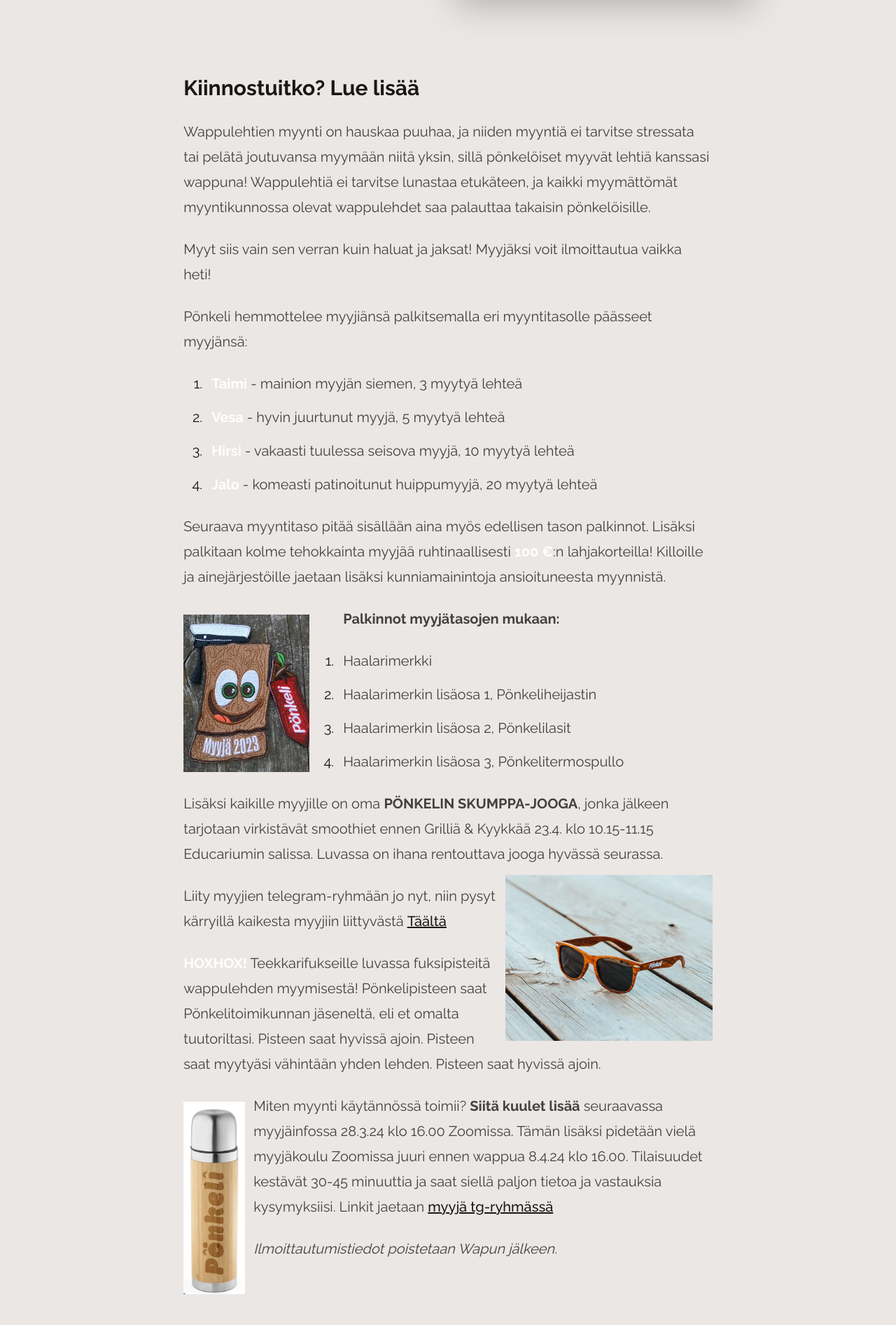
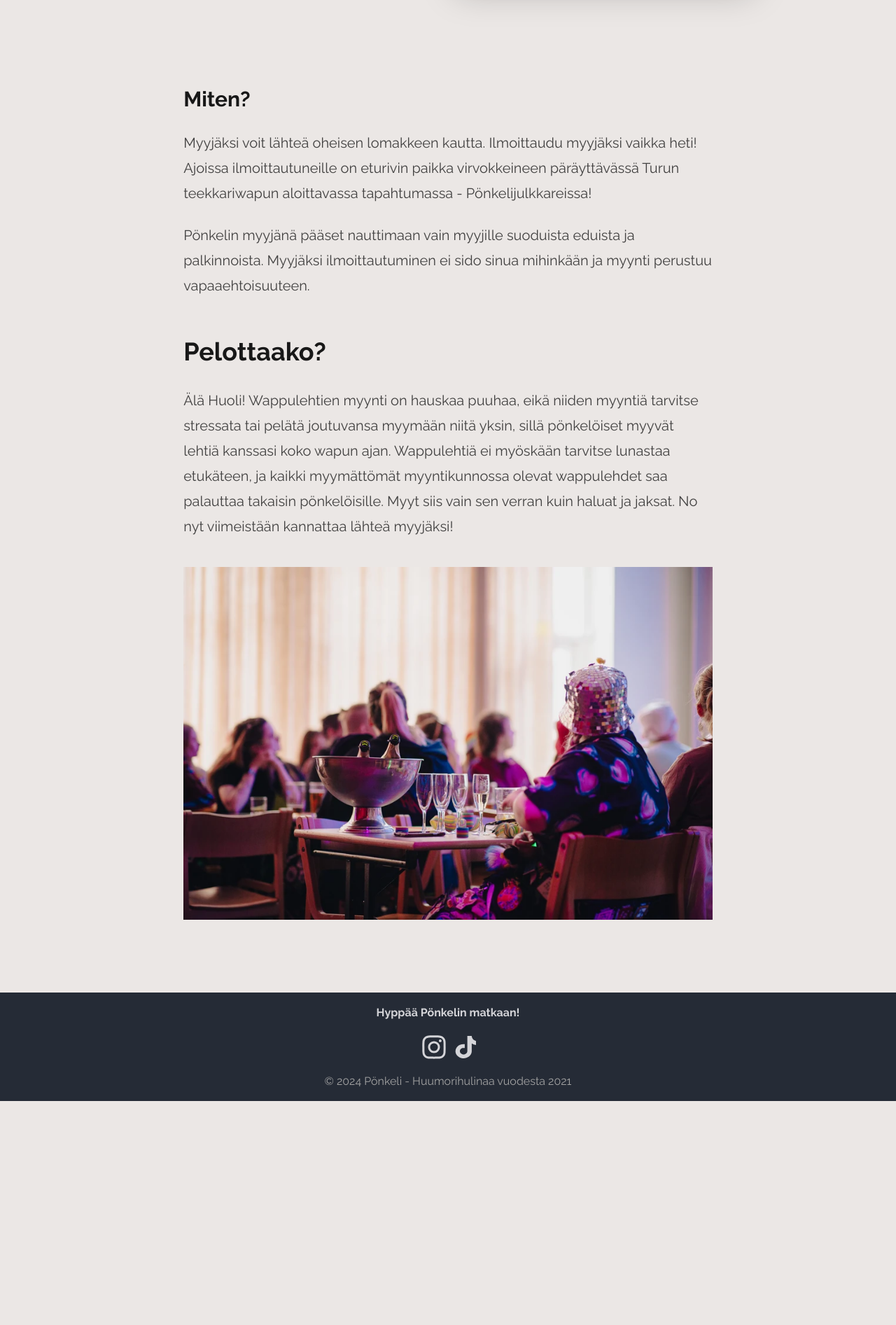
Before and after one commit to kolmeseiska/next-wappulehti, a Next.js app: page /myyjarekry in a window 1280 px wide. Shown: the part 707-2600 px from the top of the page at 70% size. After the commit the page ends 2280 px from the top, so only its background shows below. Built offline with nearby package versions, Linux system fonts and the light colour scheme.

Commit message:
Update myyjarekry page

```diff
--- a/src/app/(main)/myyjarekry/page.tsx
+++ b/src/app/(main)/myyjarekry/page.tsx
@@ -1,7 +1,6 @@
 
 'use client'
 import Image from 'next/image'
-import Link from 'next/link'
 
 import CardFormPage from '@/components/CardFormPage'
 import SellerForm from '@/components/SellerForm'
@@ -11,16 +10,16 @@ const myyjarekry = () => {
     <div>
       <CardFormPage
         header={(
-          <h1>Ryhdy wappulehden myyjäksi!</h1>
+          <h1>Lähde Pönkelin myyjäksi!</h1>
         )}
         side={(
           <>
-            <h2 className='text-3xl'>Nyt tulee Pönkeliä!</h2>
+            <h2 className='text-3xl'>Miksi?</h2>
             <p>
-              Pönkeli kaipaa jälleen reippaita ja ansiokkaita opiskelijoita myymään vuoden 2024 hupaisinta tuotetta eli Turun Yliopiston teekkareiden wappulehti <b>Pönkeliä</b>.
+              Pönkelin myyjänä pääset nauttimaan vain myyjille suoduista eduista, joita ovat aiempina vuosina olleet: myyjäaamiainen, skumppakaljajooga, saunailta sekä vuosittain vaihtuvat palkinnot.
             </p>
             <p>
-              Pönkelin myyjänä pääset nauttimaan vain myyjille suoduista eduista ja palkinnoista. Myyjäksi ilmoittautuminen ei sido sinua mihinkään ja myynti perustuu vapaaehtoisuuteen.
+              Myyjille on myös oma myyjämerkki. Myyjänä pääset tutustumaan muihin ihmisiin - opiskelijoihin ja tavan tallaajiin, sekä pitämään hauskaa. Fuksit saavat myyjänä toimimisesta pisteen fuksipassiinsa!
             </p>
           </>
         )}
@@ -30,72 +29,26 @@ const myyjarekry = () => {
         details={(
           <>
             <h2 className='text-3xl'>
-              Kiinnostuitko? Lue lisää
+              Miten?
             </h2>
             <p>
-              Wappulehtien myynti on hauskaa puuhaa, ja niiden myyntiä ei tarvitse stressata tai pelätä joutuvansa myymään niitä yksin, sillä pönkelöiset myyvät lehtiä kanssasi wappuna! Wappulehtiä ei tarvitse lunastaa etukäteen, ja kaikki myymättömät myyntikunnossa olevat wappulehdet saa palauttaa takaisin pönkelöisille.
+              Myyjäksi voit lähteä oheisen lomakkeen kautta. Ilmoittaudu myyjäksi vaikka heti! Ajoissa ilmoittautuneille on eturivin paikka virvokkeineen päräyttävässä Turun teekkariwapun aloittavassa tapahtumassa - Pönkelijulkkareissa!
             </p>
             <p>
-              Myyt siis vain sen verran kuin haluat ja jaksat! Myyjäksi voit ilmoittautua vaikka heti!
+              Pönkelin myyjänä pääset nauttimaan vain myyjille suoduista eduista ja palkinnoista. Myyjäksi ilmoittautuminen ei sido sinua mihinkään ja myynti perustuu vapaaehtoisuuteen.
             </p>
+            <h2>Pelottaako?</h2>
             <p>
-              Pönkeli hemmottelee myyjiänsä palkitsemalla eri myyntitasolle päässeet myyjänsä:
-
-            </p>
-            <ol>
-              <li><b className='text-primary brightness-110'>Taimi</b> - mainion myyjän siemen, 3 myytyä lehteä</li>
-              <li><b className='text-primary brightness-110'>Vesa</b> - hyvin juurtunut myyjä, 5 myytyä lehteä</li>
-              <li><b className='text-primary brightness-110'>Hirsi</b> - vakaasti tuulessa seisova myyjä, 10 myytyä lehteä</li>
-              <li><b className='text-primary brightness-110'>Jalo</b> - komeasti patinoitunut huippumyyjä, 20 myytyä lehteä</li>
-            </ol>
-            <p>
-              Seuraava myyntitaso pitää sisällään aina myös edellisen tason palkinnot. Lisäksi palkitaan kolme tehokkainta myyjää ruhtinaallisesti <b className='text-primary brightness-110'>100 €</b>:n lahjakorteilla! Killoille ja ainejärjestöille jaetaan lisäksi kunniamainintoja ansioituneesta myynnistä.
+              Älä Huoli! Wappulehtien myynti on hauskaa puuhaa, eikä niiden myyntiä tarvitse stressata tai pelätä joutuvansa myymään niitä yksin, sillä pönkelöiset myyvät lehtiä kanssasi koko wapun ajan. Wappulehtiä ei myöskään tarvitse lunastaa etukäteen, ja kaikki myymättömät myyntikunnossa olevat wappulehdet saa palauttaa takaisin pönkelöisille. Myyt siis vain sen verran kuin haluat ja jaksat. No nyt viimeistään kannattaa lähteä myyjäksi!
             </p>
             <Image
-              src={'/ponkelimerkki.webp'}
-              alt='Myyjäpalkinto '
-              width={180}
-              height={144}
-              className='float-start me-12 not-prose my-3'
+              src={'/ponkelijulkkarit40.webp'}
+              alt='Julkkarit'
+              width={900}
+              height={600}
+              objectFit='contain'
             />
-            <p className='font-bold'>Palkinnot myyjätasojen mukaan:</p>
-            <ol>
-              <li>Haalarimerkki</li>
-              <li>Haalarimerkin lisäosa 1, Pönkeliheijastin</li>
-              <li>Haalarimerkin lisäosa 2, Pönkelilasit</li>
-              <li>Haalarimerkin lisäosa 3, Pönkelitermospullo</li>
-            </ol>
-            <p>
-              Lisäksi kaikille myyjille on oma <b>PÖNKELIN SKUMPPA-JOOGA</b>, jonka jälkeen tarjotaan virkistävät smoothiet ennen Grilliä & Kyykkää 23.4. klo 10.15-11.15 Educariumin salissa. Luvassa on ihana rentouttava jooga hyvässä seurassa.
-              <Image
-                src={'/ponkelilasit.webp'}
-                alt='Myyjäpalkinto '
-                width={296}
-                height={370}
-                className='float-end ms-3 not-prose my-3'
-              />
-            </p>
-            <p>
-              Liity myyjien telegram-ryhmään jo nyt, niin pysyt kärryillä kaikesta myyjiin liittyvästä <Link href='https://t.me/+2RmZdlKJogQxYTE8'>Täältä</Link>
-            </p>
-            <p>
-              <b className='text-primary brightness-110'>HOXHOX!</b>  Teekkarifukseille luvassa fuksipisteitä wappulehden myymisestä! Pönkelipisteen saat Pönkelitoimikunnan jäseneltä, eli et omalta tuutoriltasi. Pisteen saat hyvissä ajoin. Pisteen saat myytyäsi vähintään yhden lehden. Pisteen saat hyvissä ajoin.
-            </p>
-            <Image
-              src={'/ponkelitermos.webp'}
-              alt='Myyjäpalkinto '
-              width={88}
-              height={275}
-              className='float-start me-3 not-prose my-3'
-            />
-            <p>
-              Miten myynti käytännössä toimii? <b>Siitä kuulet lisää</b> seuraavassa myyjäinfossa 28.3.24 klo 16.00 Zoomissa. Tämän lisäksi pidetään vielä myyjäkoulu Zoomissa juuri ennen wappua 8.4.24 klo 16.00. Tilaisuudet kestävät 30-45 minuuttia ja saat siellä paljon tietoa ja vastauksia kysymyksiisi. Linkit jaetaan <Link href='https://t.me/+2RmZdlKJogQxYTE8'>myyjä tg-ryhmässä</Link>
-            </p>
-            <p>
-            </p>
-            <i>
-              Ilmoittautumistiedot poistetaan Wapun jälkeen.
-            </i>
+
           </>
         )}
       />
```
Also changed, not shown: public/ponkelijulkkarit40.webp (added).
